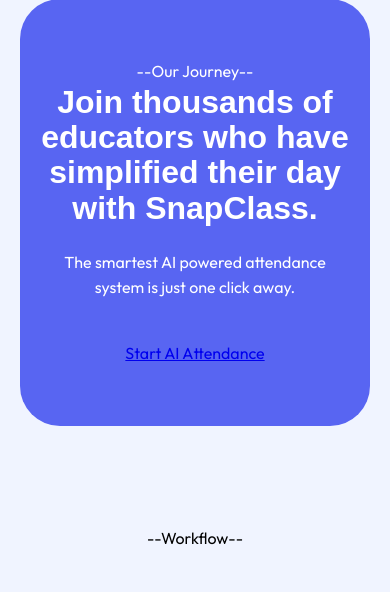
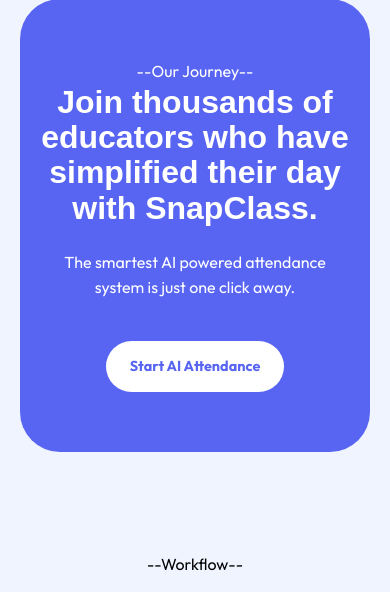
Before and after one commit to Ankur9519050910/SnapClass_landing_page, a Flask app: page / in a window 390 px wide. Shown: the part 1818-2410 px from the top of the page. Run offline with Flask 3, Linux system fonts and the light colour scheme; some web fonts are replaced.

Commit message:
add css in button

```diff
--- a/static/css/style.css
+++ b/static/css/style.css
@@ -169,6 +169,23 @@ p {
     justify-content: center;
     font-weight: 700;
     gap: 12px;
+}
+
+.btn-white {
+    background-color: white;
+    color: var(--primary);
+    padding: 16px 32px;
+    border-radius: 100px;
+    text-decoration: none;
+    display: inline-flex;
+    align-items: center;
+    justify-content: center;
+    font-weight: 700;
+    gap: 8px;
+}
+
+.btn-white:hover {
+    background-color: #f0f0f0;
 }
 
 .btn-cta:hover {
@@ -775,4 +792,11 @@ p {
     .main-footer {
         padding: 50px 16px 25px;
     }
+
+    .purple-section .btn-white {
+    width: auto;
+    max-width: 280px;
+    padding: 14px 24px;
+    font-size: 0.9rem;
 }
+}
--- a/templates/index.html
+++ b/templates/index.html
@@ -112,7 +112,7 @@
         The smartest AI powered attendance system is just one click away.
     </p>
 
-    <a href="https://automatic-attendance-system-main.streamlit.app/" class="btn-white">
+    <a  href="https://automatic-attendance-system-main.streamlit.app/" class="btn-white">
         Start AI Attendance
     </a>
 </section>
```
